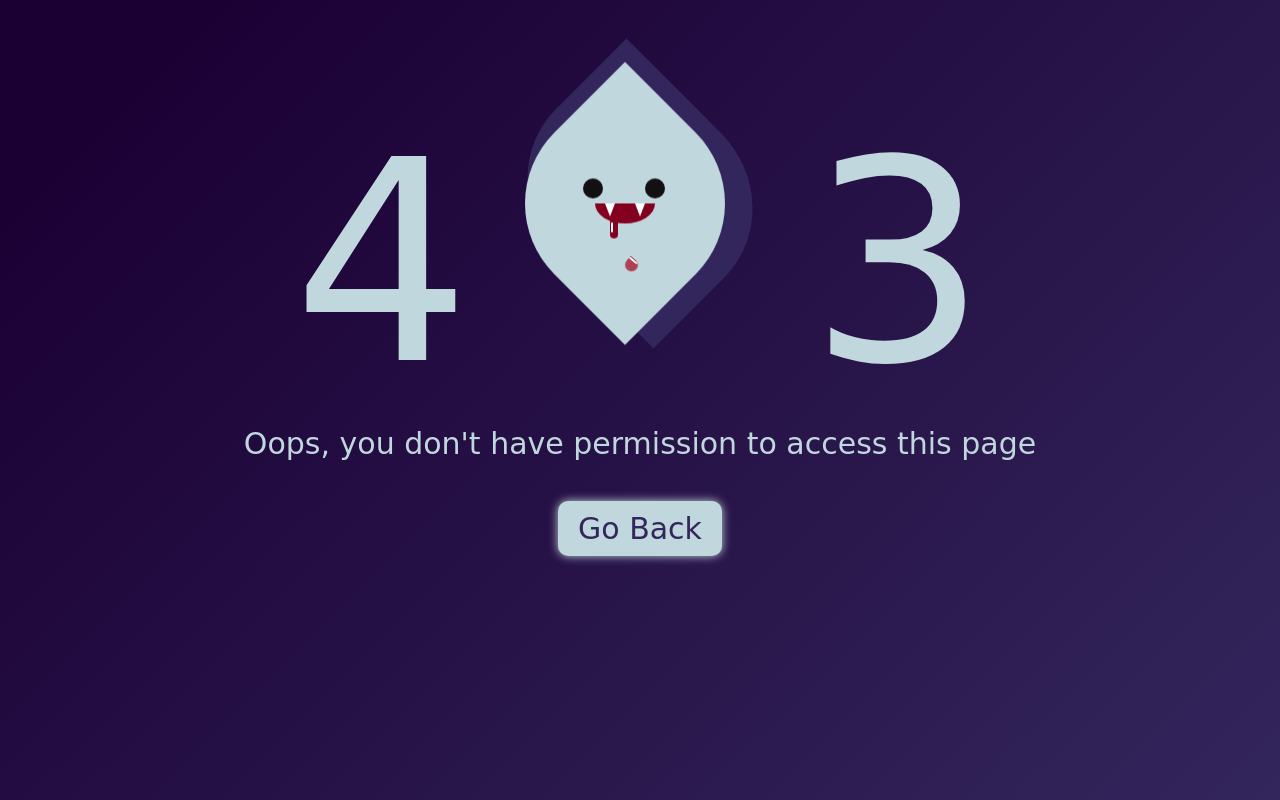
After one commit to eashvere/sketch2UI, a Flask app: template webapp/templates/errors/403.html in a window 1280 px wide. The commit adds this page. Run offline with Flask 2, Linux system fonts and the light colour scheme; the template is opened without the code that fills it, so the values that code supplies are empty; parts of the project's set-up code (start-up, migrations or seed data) failed here and were passed over; some libraries are stand-ins or nearby versions.

Commit message:
Added Cute HTTP error pages

```diff
--- a/webapp/app.py
+++ b/webapp/app.py
@@ -50,8 +50,10 @@ def predict_result(image_path):
     #print(payload)
 
     # Submit the request.
-    #print(requests.post(PyTorch_REST_API_URL, files=payload)
-    r = requests.post(PyTorch_REST_API_URL, files=payload).json()
+    try:
+        r = requests.post(PyTorch_REST_API_URL, files=payload).json()
+    except Exception as e:
+        print(e)
 
     # Ensure the request was successful.
     if r['success']:
@@ -75,6 +77,18 @@ def redirect_back_home():
 @app.route("/oops")
 def oops():
     return "OOPS! You didn't input any thing, please try again"
+
+@app.errorhandler(403)
+def page_forbidden(e):
+    return render_template('errors/403.html'), 403
+
+@app.errorhandler(404)
+def page_not_found(e):
+    return render_template('errors/404.html'), 404
+
+@app.errorhandler(500)
+def internal_server_error(e):
+    return render_template('errors/500.html'), 500
 
 @app.route("/instruct")
 def instructions():
@@ -138,7 +152,7 @@ def predict():
             png_output = create_plot(label, box, os.path.join(app.config['UPLOAD_FOLDER'], filename))
             return render_template('result.html', image_data=png_output.decode('utf-8'))
 
-    return render_template('result.html')
+    return render_template('index.html')
 
 
 
@@ -146,5 +160,8 @@ def predict():
 if __name__ == '__main__':
     app.secret_key = 'lolUWiscool'
     app.config['SESSION_TYPE'] = 'filesystem'
+    app.register_error_handler(403, page_forbidden)
+    app.register_error_handler(404, page_not_found)
+    app.register_error_handler(500, internal_server_error)
 
     app.run(debug=True, port=5000)
--- /dev/null
+++ b/webapp/static/css/error.css
@@ -0,0 +1,200 @@
+*{
+    padding: 0;
+    margin: 0;
+    box-sizing: border-box;
+  }
+
+  *::before,
+  *::after {
+      content: '';
+    position: absolute;
+  }
+
+  body{
+      background: #1B0034;
+      background-image: linear-gradient( 135deg, #1B0034 10%, #33265C 100%);
+      background-attachment: fixed;
+      background-size: cover;
+
+  }
+
+  .error {
+      width: 100%;
+      height: auto;
+      margin: 50px auto;
+      text-align: center;
+      margin-bottom: 0;
+  }
+
+  .dracula{
+      width: 230px;
+      height: 300px;
+      display: inline-block;
+      margin: auto;
+      overflowX: hidden;
+  }
+
+  .error .p {
+  /* 	width: 10%; */
+      height: 100%;
+      color: #C0D7DD;
+  /* 	background: red; */
+      font-size: 280px;
+      margin: 50px;
+      display: inline-block;
+      font-family: 'Anton', sans-serif;
+      font-family: 'Comfortaa', cursive;
+      font-family: 'Combo', cursive;
+  /* font-family: 'Coming Soon', cursive; */
+  /* font-family: 'Jim Nightshade', cursive; */
+  }
+
+
+
+
+
+
+  .con {
+    width: 500px;
+    height: 500px;
+    position: relative;
+    margin: 9% auto 0;
+  animation: ani9 0.7s ease-in-out infinite  alternate ;}
+
+  @keyframes ani9 {
+      0%{
+      transform: translateY(10px);
+    }
+
+    100%{
+      transform: translateY(30px);
+    }
+
+  }
+
+
+  .con > * {
+    position: absolute;
+    top: 0; left: 0;
+  }
+
+  .hair{
+    top: -20px;
+    width: 210px;
+    height: 200px;
+    background: #C0D7DD;
+    border-radius: 0 50% 0 50%;
+    transform: rotate(45deg);
+    background: #33265C;
+  }
+  .hair-r{
+    left: 20px;
+    width: 210px;
+    height: 200px;
+    background: #C0D7DD;
+    border-radius: 0 50% 0 50%;
+    transform: rotate(45deg);
+    background: #33265C;
+
+  }
+  .head {
+    width: 200px;
+    height: 200px;
+    background: #C0D7DD;
+    border-radius: 0 50% 0 50%;
+    transform: rotate(45deg);
+  }
+  .eye {
+   width: 20px; height:20px;
+    background: #111113;
+    border-radius: 50%;
+    top: 15%; left: 11.5%;
+    transition: .3s linear;
+  }
+  .eye-r{left: 24%;}
+
+  .mouth {
+    width: 60px;
+    height: 20px;
+    background: #840021;
+    top: 20%;
+    left: 14%;
+    border-radius: 50% / 0 0 100% 100%;
+  }
+  .mouth::after{
+
+    border-left: 5px solid transparent;
+    border-right: 5px solid transparent;
+    border-top: 13px solid #FFFFFF;
+    left: 10px;
+
+  }
+  .mouth::before{
+    border-left: 5px solid transparent;
+    border-right: 5px solid transparent;
+    border-top: 13px solid #FFFFFF;
+    left: 40px;
+  }
+
+  .blod {
+    width: 8px;
+    height: 20px;
+    background: #840021;
+    top: 23%; left: 17%;
+    border-radius: 20px;
+  }
+  .blod::after{
+     width: 2px;
+    height: 10px;
+    background: #FFF;
+    top: 20%; left: 10%;
+    border-radius: 20px;
+
+  }
+  .blod2 {
+    top: 23%; left: 20%;
+    width: 13px;
+    height: 13px;
+    border-radius: 50% 50% 50% 0;
+    transform: rotate(130deg);
+    animation: blod 2s linear infinite;
+    opacity: 0;
+  }
+  @keyframes blod {
+    0%   {opacity: 1;}
+    100%   {background:red; opacity: 0; top:50%;}
+
+
+  }
+
+
+
+  /* page-ms */
+  .page-ms {transform: translateY(-50px);}
+
+  .error p.page-msg {
+      text-align: center;
+      color: #C0D7DD;
+      font-size: 30px;
+      font-family: 'Combo', cursive;
+      margin-bottom: 20px;
+  }
+  button.go-back {
+          font-size: 30px;
+      font-family: 'Combo', cursive;
+      border: none;
+      padding: 10px 20px;
+      cursor: pointer;
+      transition: 0.3s linear;
+      z-index: 9;
+      border-radius: 10px;
+      background: #C0D7DD;
+      color: #33265C;
+      box-shadow: 0 0 10px 0 #C0D7DD;
+      margin-top: 20px;
+  }
+  button:hover {box-shadow: 0 0 20px 0 #C0D7DD;}
+
+  audio {
+  /* 	display: none; */
+  }
--- /dev/null
+++ b/webapp/templates/errors/403.html
@@ -0,0 +1,37 @@
+<!DOCTYPE html>
+<html>
+<head>
+    <meta charset="utf-8" />
+    <meta http-equiv="X-UA-Compatible" content="IE=edge">
+    <title>404 Error</title>
+    <meta name="viewport" content="width=device-width, initial-scale=1">
+    <link rel="stylesheet" type="text/css" media="screen" href="../../static/css/error.css" />
+    <audio controls autoplay loop hidden="hidden">
+        <source src="http://s0.vocaroo.com/media/download_temp/Vocaroo_s0Jz5C4gpgE0.mp3" type="audio/ogg">
+    </audio>
+</head>
+<body>
+    <div class="container">
+        <div  class="error">
+            <p class="p">4</p>
+            <span class="dracula">
+                <div class="con">
+                    <div class="hair"></div>
+                    <div class="hair-r"></div>
+                    <div class="head"></div>
+                <div class="eye"></div>
+                <div class="eye eye-r"></div>
+                  <div class="mouth"></div>
+                  <div class="blod"></div>
+                  <div class="blod blod2"></div>
+                </div>
+            </span>
+            <p class="p">3</p>
+
+            <div class="page-ms">
+                <p class="page-msg"> Oops, you don't have permission to access this page </p>
+                <button onclick="location.href='/';" class="go-back">Go Back</button>
+            </div>
+    </div>
+</body>
+</html>
```
Also changed, not shown: webapp/templates/errors/404.html (added, +37 -0 lines), webapp/templates/errors/500.html (added, +37 -0 lines), webapp/templates/index.html (+31 -0 lines), webapp/var/www/uploads/image.jpg.
